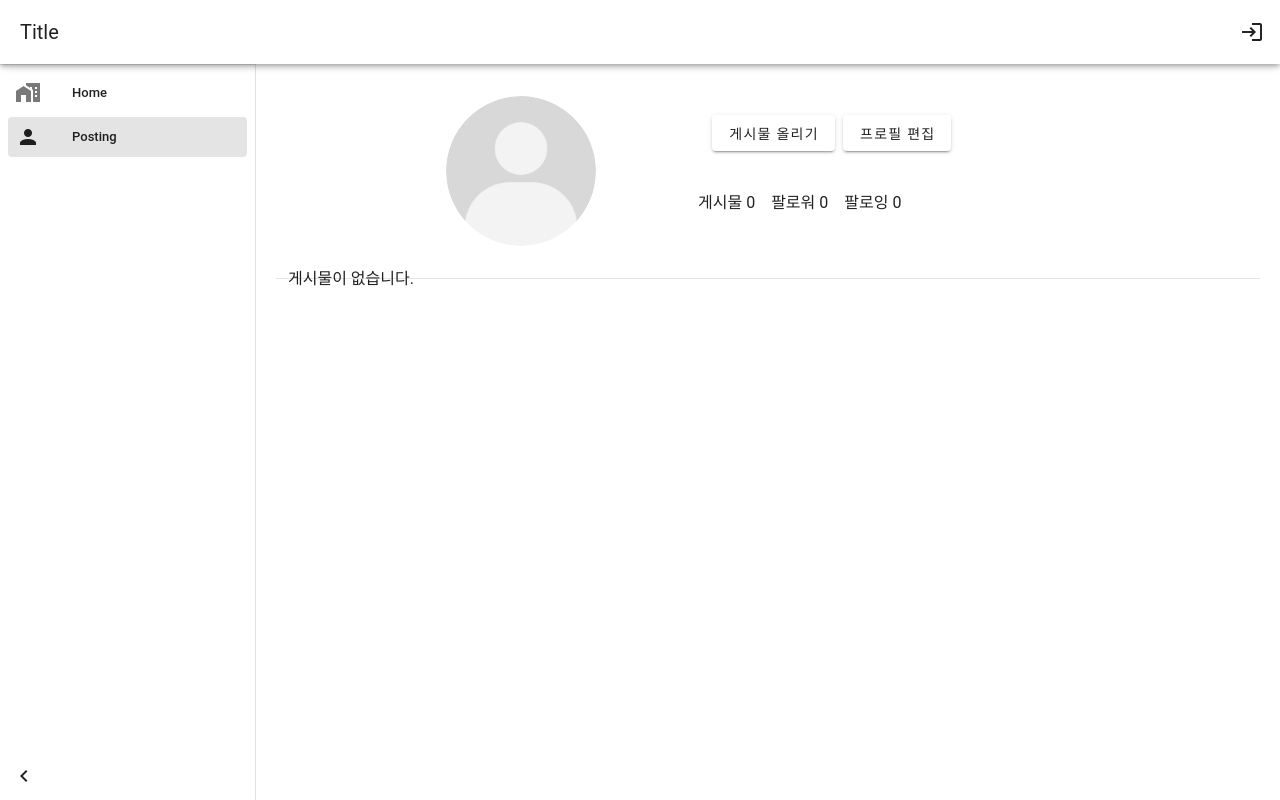
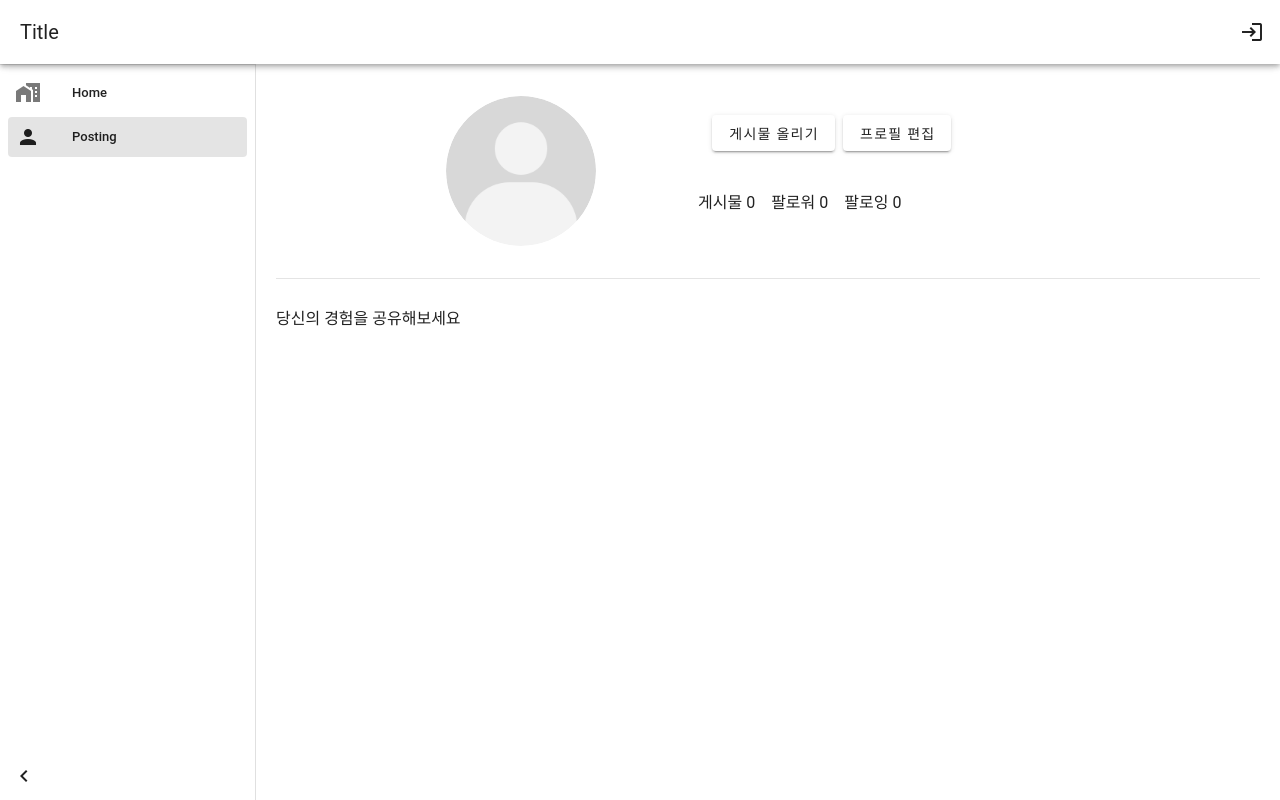
Before and after one commit to Limhagyeong/MySecurityProject_Front, a Vue app: page /posting in a window 1280 px wide. Built offline with nearby package versions, Linux system fonts and the light colour scheme; no server answers; the HTML template or start-up script is replaced by a standard one.

Commit message:
PostingPageLayout Edit

```diff
--- a/src/views/PostingPage.vue
+++ b/src/views/PostingPage.vue
@@ -33,14 +33,30 @@
         </v-col>
       </v-col>
     </v-row>
-    <!-- 포스팅 출력 -->
+
+    <!-- 게시물 목록 출력 -->
     <v-row>
       <v-divider style="margin-top: 20px; width: 1000px;"></v-divider>
+      <!-- 목록 로딩 중 -->
+        <v-row v-if="isLoading" align="center" justify="center" style="margin-top: 200px;">
+          <v-progress-circular
+            color="grey-lighten-5"
+            indeterminate
+          />
+        </v-row>
     </v-row>
-    <template v-if="!postListNull">
+    <!-- 목록 받기 완료 -->
+    <v-row style="margin-top: 40px;">
+    <template v-if="!isLoading&&postList.length>0">
         <PostImgCard :postList="postList" />
     </template>
-    <div v-else>게시물이 없습니다.</div>
+    </v-row>
+    <!-- 게시물 없는 사용자 -->
+    <v-row>
+    <div v-if="!isLoading&&postList.length===0">
+      당신의 경험을 공유해보세요
+    </div>
+    </v-row>
 
   </v-container>
 </template>
@@ -55,7 +71,7 @@ export default {
       username: '',
       dialog: false,
       postList:[],
-      postListNull: true, // 게시물 출력 제어,
+      isLoading: true, // 목록 받기 전
       uploadPost: false, // 게시물 업로드 감지
     };
   },
@@ -65,7 +81,7 @@ export default {
   },
   mounted(){
     // 게시물 출력
-      this.selectPost()
+       this.selectPost()
   },
   methods: {
     // 게시물 가져오기 및 출력
@@ -76,10 +92,11 @@ export default {
         if(res.status === 200){
           console.log(res.data)
           this.postList=res.data.data // 게시물 담음
-          this.postListNull=false // 출력
         }
       }catch(error){
         alert(error.response.data.message);
+      }finally{
+        this.isLoading=false // api 요청 완료 후 로딩 해제
       }
     },
     // 게시물 업로드 다이얼로그 오픈
```
